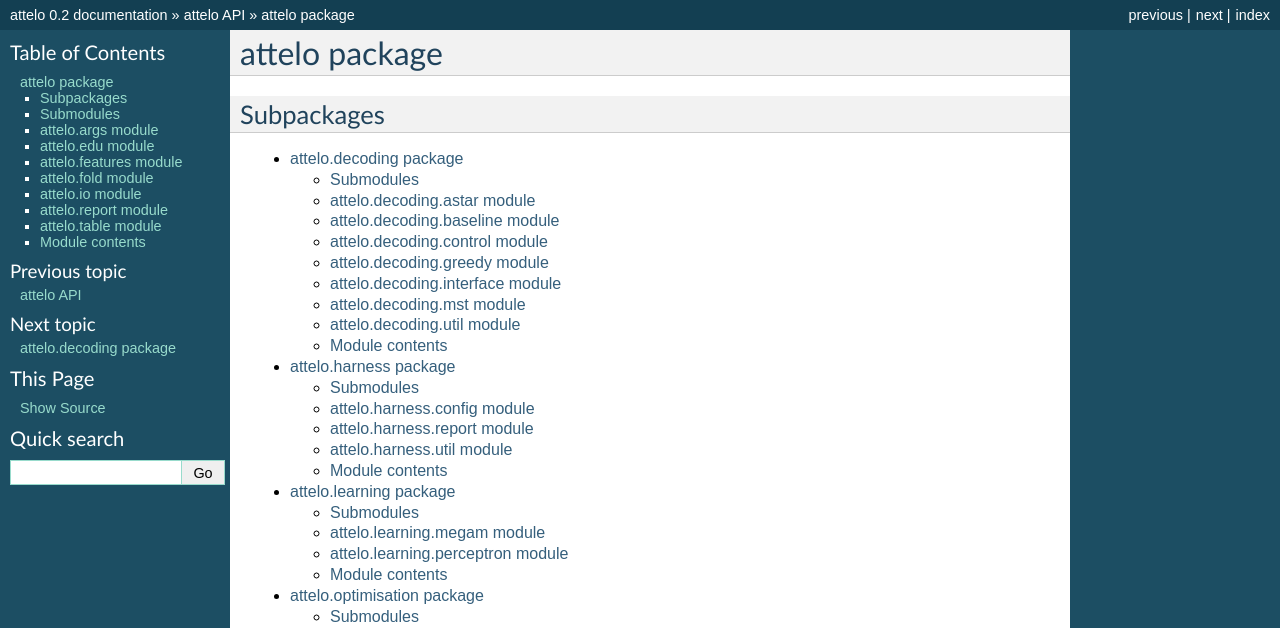
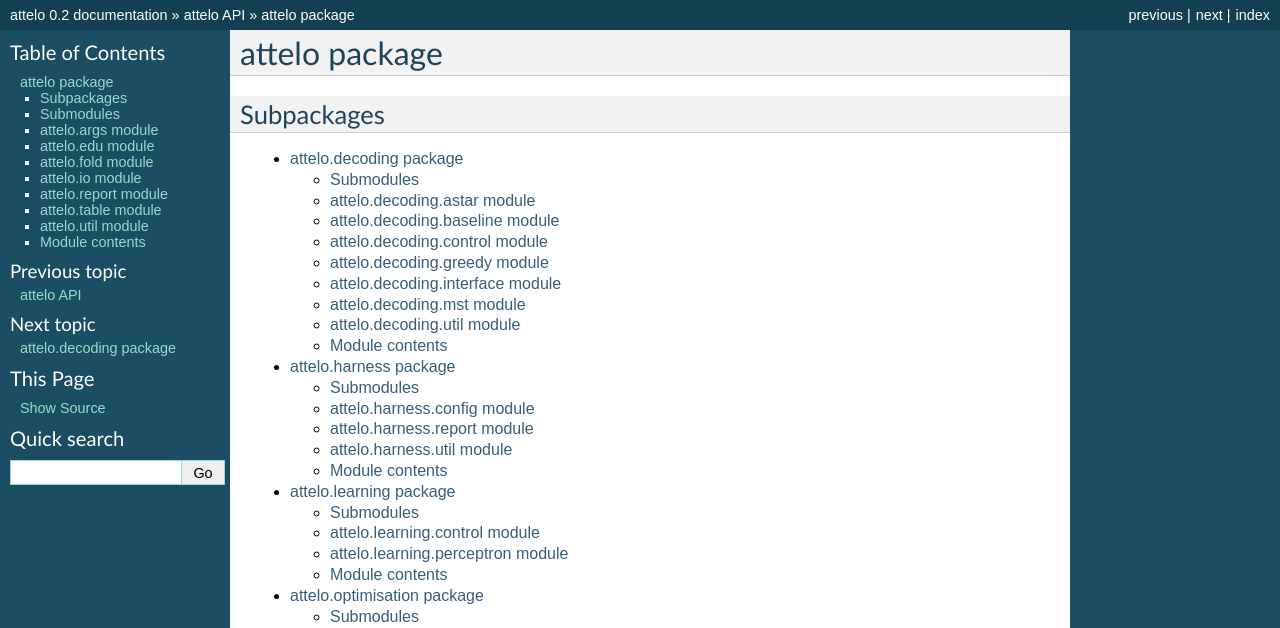
Before and after one commit to irit-melodi/attelo, a Sphinx documentation site: the page built from doc/api-doc/attelo.rst, in a window 1280 px wide and 1400 px high. Shown: the top 628 px of the window. Built offline with Sphinx 7.4.7, drawn with Linux system fonts in a browser that asks for light colours; some of the changed text lies outside the part shown.

Commit message:
DOC update api-docs

```diff
--- a/doc/api-doc/attelo.learning.rst
+++ b/doc/api-doc/attelo.learning.rst
@@ -4,10 +4,10 @@ attelo.learning package
 Submodules
 ----------
 
-attelo.learning.megam module
-----------------------------
+attelo.learning.control module
+------------------------------
 
-.. automodule:: attelo.learning.megam
+.. automodule:: attelo.learning.control
     :members:
     :undoc-members:
     :show-inheritance:
--- a/doc/api-doc/attelo.rst
+++ b/doc/api-doc/attelo.rst
@@ -26,14 +26,6 @@ attelo.edu module
 -----------------
 
 .. automodule:: attelo.edu
-    :members:
-    :undoc-members:
-    :show-inheritance:
-
-attelo.features module
-----------------------
-
-.. automodule:: attelo.features
     :members:
     :undoc-members:
     :show-inheritance:
@@ -70,6 +62,14 @@ attelo.table module
     :undoc-members:
     :show-inheritance:
 
+attelo.util module
+------------------
+
+.. automodule:: attelo.util
+    :members:
+    :undoc-members:
+    :show-inheritance:
+
 
 Module contents
 ---------------
```
